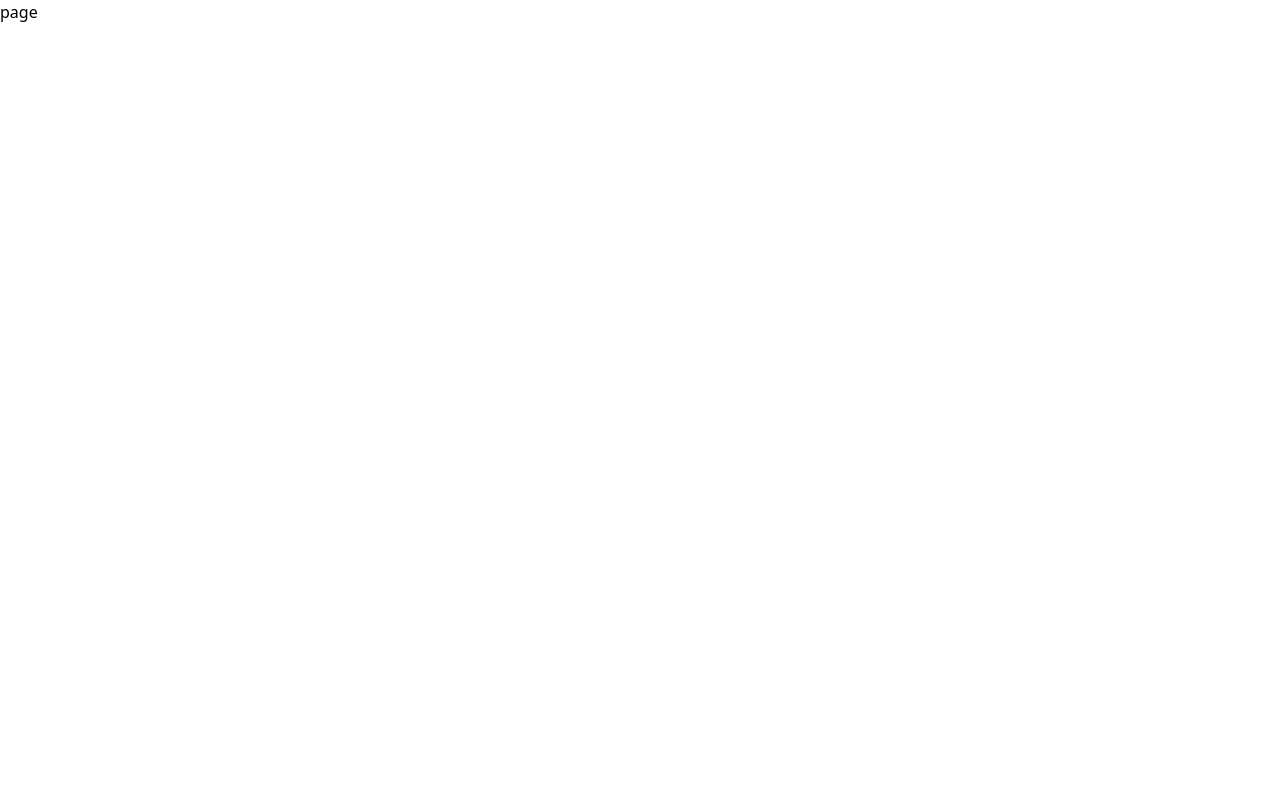
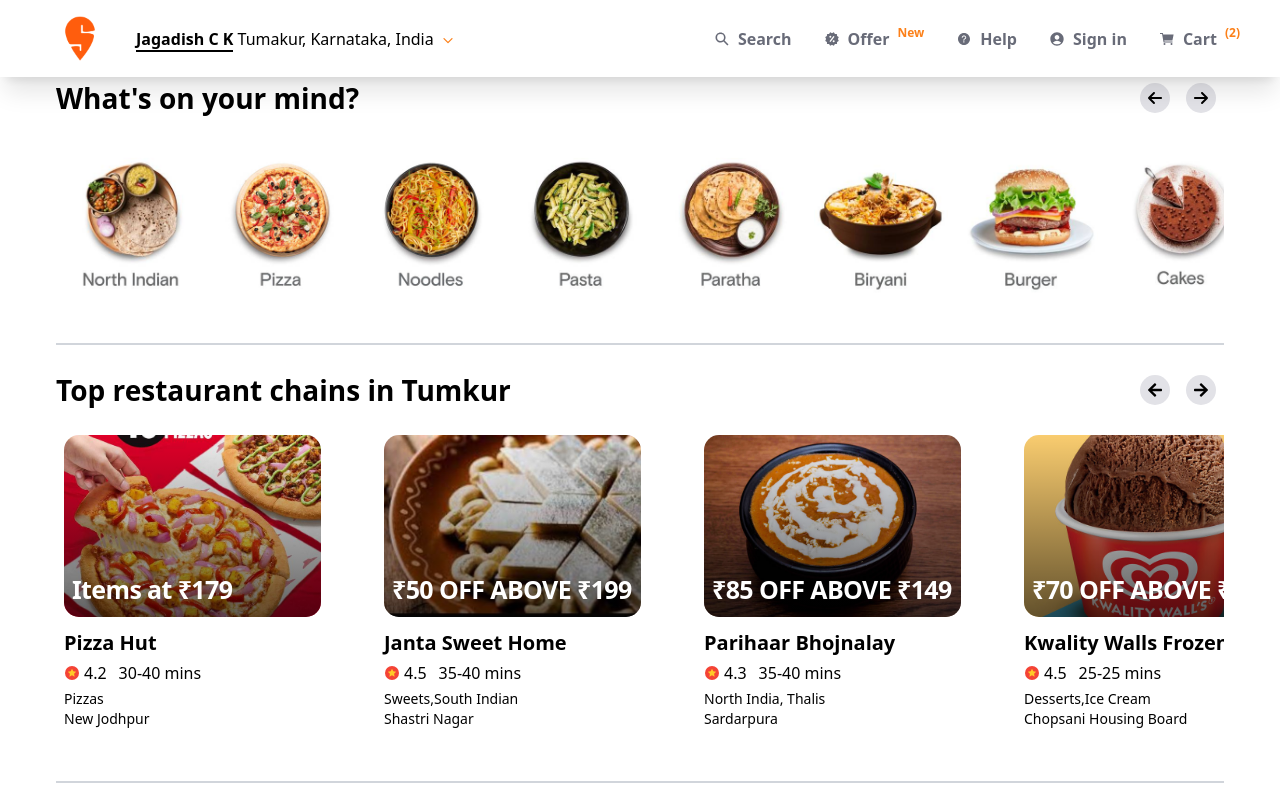
Before and after one commit to jagadish018/swiggy-clone, a Next.js app: page / in a window 1280 px wide. Shown: the top 800 px of the page. Built offline with nearby package versions, Linux system fonts and the light colour scheme.

Commit message:
Add TopRest component for displaying top restaurant chains with sliding functionality

```diff
--- /dev/null
+++ b/app/components/TopRestuarent.tsx
@@ -0,0 +1,100 @@
+"use client";
+import React, { useEffect, useState } from "react";
+import { FaArrowRight, FaArrowLeft } from "react-icons/fa";
+import FoodCard from "./TopRestFoodCard";
+import { restaurantChains } from "@/data/restaurantChains";
+
+
+
+const TopRest: React.FC = () => {
+  const data = restaurantChains;
+  const [slide, setSlide] = useState(0);
+  const [visibleCards, setVisibleCards] = useState(4); // default visible cards count
+
+  useEffect(() => {
+    // Update visible cards count on resize
+    const updateVisibleCards = () => {
+      if (window.innerWidth < 640) setVisibleCards(1); // mobile
+      else if (window.innerWidth < 768) setVisibleCards(2); // small tablets
+      else if (window.innerWidth < 1024) setVisibleCards(3); // tablets
+      else setVisibleCards(4); // desktop and above
+    };
+
+    updateVisibleCards();
+    window.addEventListener("resize", updateVisibleCards);
+    return () => window.removeEventListener("resize", updateVisibleCards);
+  }, []);
+
+  const rightSlide = () => {
+    if (slide < data.length - visibleCards) {
+      setSlide((prev) => prev + 1);
+    } else {
+      setSlide(0); // Loop back to the start
+    }
+  };
+
+  const leftSlide = () => {
+    if (slide > 0) {
+      setSlide((prev) => prev - 1);
+    } else {
+      setSlide(data.length - visibleCards-1); // Loop to the last visible group
+    }
+  };
+
+
+  // Calculate translateX in %
+  const translateXPercent = (slide * 100) / visibleCards;
+
+  return (
+    <div className="max-w-[1200px] mx-auto px-4">
+      <div className="flex items-center justify-between mb-4">
+        <h2 className="text-[20px] sm:text-[28px] font-bold">
+          Top restaurant chains in Tumkur
+        </h2>
+        <div className="flex">
+          <button
+            onClick={leftSlide}
+            className="cursor-pointer flex justify-center items-center w-[30px] h-[30px] bg-[#e2e2e7] rounded-full mx-2"
+            aria-label="Slide Left"
+            disabled={slide === 0}
+          >
+            <FaArrowLeft />
+          </button>
+          {data.length > 0 && (
+            <button
+              onClick={rightSlide}
+              className="cursor-pointer flex justify-center items-center w-[30px] h-[30px] bg-[#e2e2e7] rounded-full mx-2"
+              aria-label="Slide Right"
+              disabled={data.length <= visibleCards}
+            >
+              <FaArrowRight />
+            </button>
+          )}
+        </div>
+      </div>
+
+      <div className="overflow-hidden">
+        <div
+          className="flex gap-7 transition-transform duration-500"
+          style={{
+            transform: `translateX(-${translateXPercent}%)`,
+            width: `${(data.length * 100) / visibleCards}%`,
+          }}
+        >
+          {data.map((card, index) => (
+            <div
+              key={index}
+              className="flex-shrink-0"
+              style={{ width: `${100 / data.length}%` }}
+            >
+              <FoodCard {...card} />
+            </div>
+          ))}
+        </div>
+      </div>
+      <hr className="my-4 border border-gray-300" />
+    </div>
+  );
+};
+
+export default TopRest;
--- a/app/page.tsx
+++ b/app/page.tsx
@@ -1,8 +1,17 @@
 import React from 'react'
+import NavBar from './components/NavigationBar'
+import Category from './components/Catogery'
+import TopRest from './components/TopRestuarent'
+import OnlineDelivery from './components/OnlineDelivery'
 
 const page = () => {
   return (
-    <div>page</div>
+    <>
+      <NavBar />
+      <Category />
+      <TopRest />
+      <OnlineDelivery/>
+    </>
   )
 }
 
```
